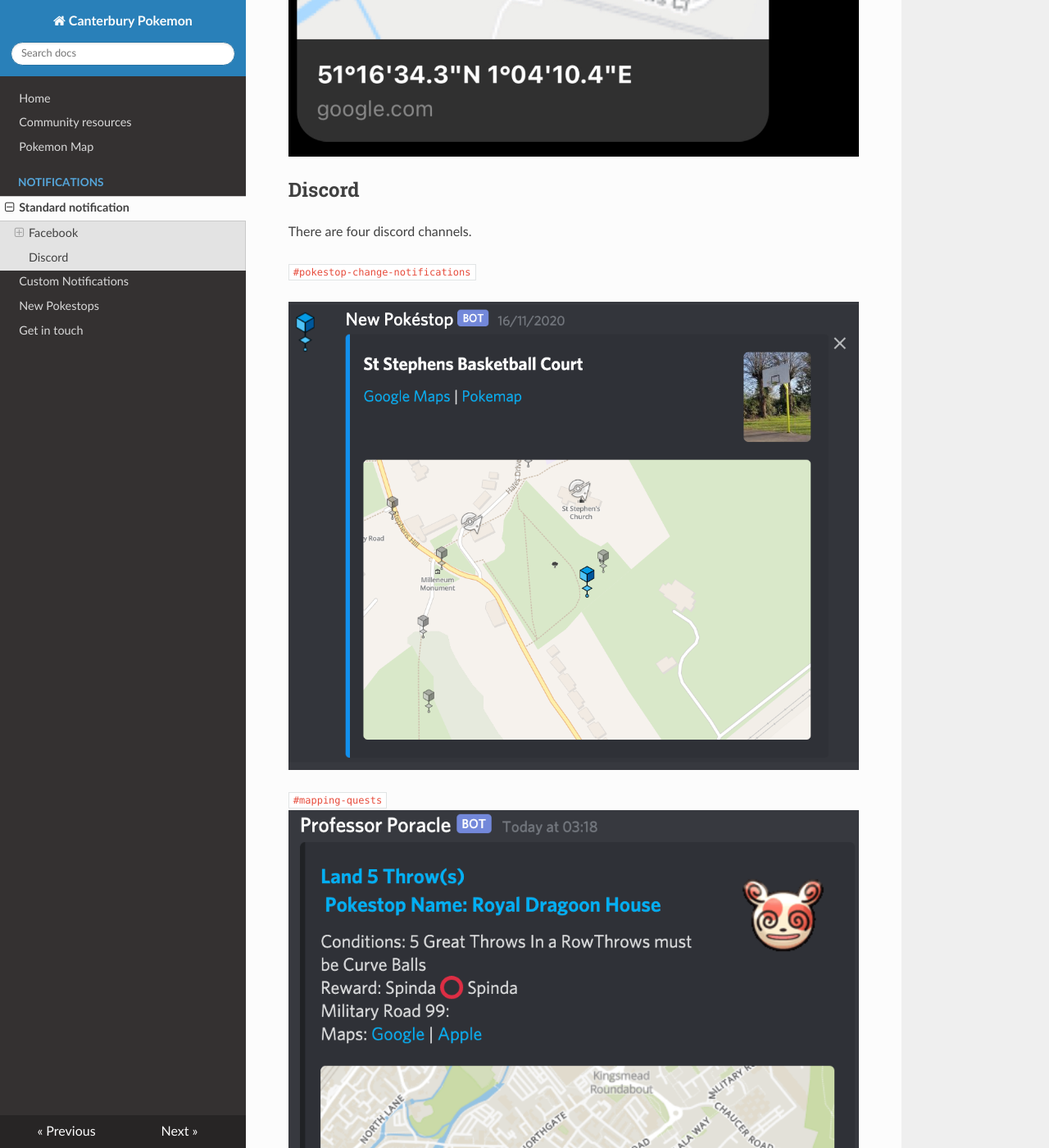
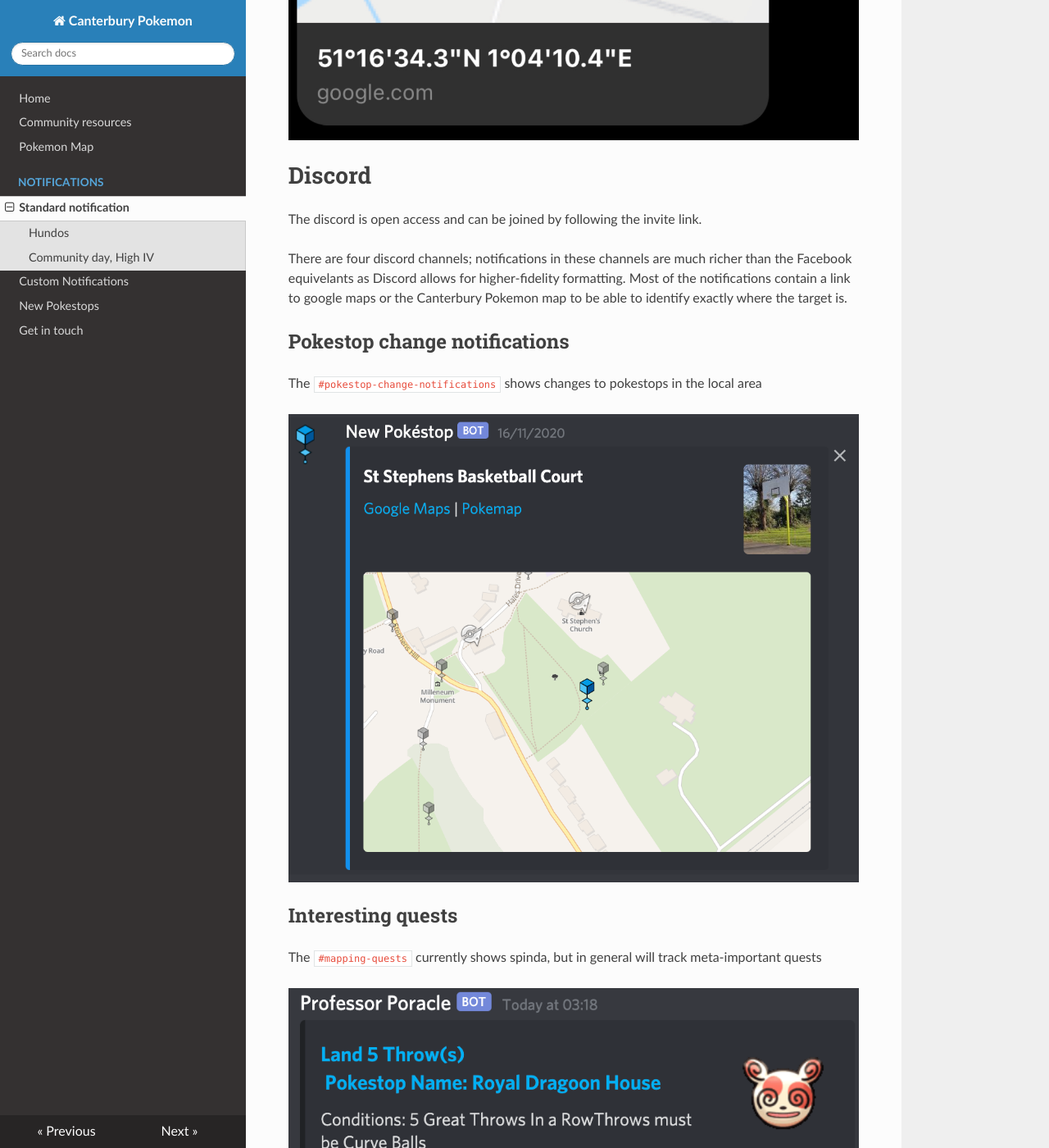
Before and after one commit to jfberry/CanterburyPokemon, an MkDocs documentation site: the page built from docs/notifications.md, in a window 1280 px wide and 1400 px high, scrolled down 1859 px. Shown: the whole window at 82% size. Built offline with MkDocs 1.6.1, drawn with Linux system fonts in a browser that asks for light colours; nearby versions of some CDN libraries; some of the changed text lies outside the part shown.

```diff
--- a/docs/notifications.md
+++ b/docs/notifications.md
@@ -1,35 +1,50 @@
-# Notification Groups
 
-## Facebook
 
-On facebook there are two notification groups.  You need to ask to be invited, but there are no restrictions on membership so anyone can add you.
+# Facebook
+
+Over facebook messenger there are two notification groups.  You need to ask to be invited, but there are no restrictions on membership so anyone who is a member already can add you.  Best to ask on the raid groups.
 
 The two groups are:
 
-### Hundos
+## Hundos
 
 This shows 100% IV Pokemon found by the map for the entire Canterbury area.  If you only want to see a small section of these notifications, see custom notifications
 
 ![Hundo](img/messenger-hundo.png)
 
-### Community day, High IV
+## Community day, High IV
 
 A special alert channel runs on community days.  This shows Pokemon with an IV of 96%.  These notifications don't show the pokemon map tile, but rather include a link to google maps taking you straight to the pokemon.
 
 ![Hundo](img/messenger-highiv.jpg)
 
-## Discord
+# Discord
 
-There are four discord channels.
+The discord is open access and can be joined by following the invite link.
 
+There are four discord channels; notifications in these channels are much richer than the Facebook equivelants as Discord allows for higher-fidelity formatting. Most of the notifications contain a link to google maps or the Canterbury Pokemon map to be able to identify exactly where the target is.
 
-`#pokestop-change-notifications`
+## Pokestop change notifications
+
+The `#pokestop-change-notifications` shows changes to pokestops in the local area
 
 ![NewPokestop](img/discord-new-pokestop.png)
 
-`#mapping-quests`
+## Interesting quests
+The `#mapping-quests` currently shows spinda, but in general will track meta-important quests
+
 ![Pokemon](img/discord-quest.png)
+
+## Hundos and Nundos
+
+The `#mapping-hundos` channel shows both hundos (100% IV) and nundo (0%) IV pokemon in the local area
+
 ![Pokemon](img/discord-pokemon.png)
 
-`#mapping-hundos`
-`#mapping-community-day`
+## High IV Community Day
+
+The `#mapping-community-day` channel is activated on community day, and generally shows pokemon with IV of 96%+ in the city centre area
+
+# Want something different?
+
+Have a look at using Poracle to send you customised notifications
```
Also changed, not shown: docs/community.md (+4 -4 lines), docs/custom-notifications.md (+8 -7 lines), docs/map.md (+41 -11 lines).
